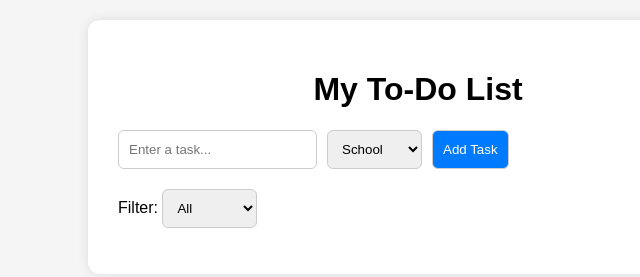
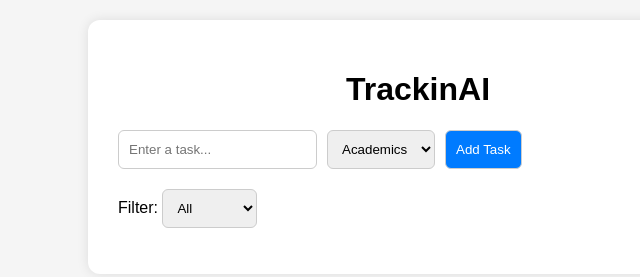
Before and after one commit to Aditya-senpai/neighbourhood, a plain HTML site: page index.html in a window 1280 px wide. Shown: the whole page, without its empty margins (222-862 px from the left). Drawn offline with Linux system fonts and the light colour scheme.

Commit message:
Update index.html

```diff
--- a/index.html
+++ b/index.html
@@ -7,13 +7,13 @@
   <link rel="stylesheet" href="style.css" />
 </head>
 <body>
-  <div class="app">
-    <h1> My To-Do List</h1>
+   <div class="app">
+    <h1> TrackinAI</h1>
 
     <form id="task-form">
       <input type="text" id="task-input" placeholder="Enter a task..." required />
       <select id="category-select">
-        <option value="School">School</option>
+        <option value="School">Academics</option>
         <option value="Personal">Personal</option>
         <option value="Urgent">Urgent</option>
       </select>
@@ -25,7 +25,7 @@
       <select id="filter">
         <option value="All">All</option>
         <option value="School">School</option>
-        <option value="Personal"> Personal</option>
+        <option value="Personal">Personal</option>
         <option value="Urgent">Urgent</option>
       </select>
     </div>
```
